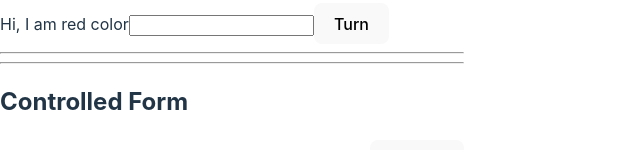
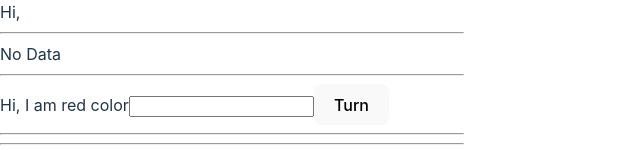
Before and after one commit to 1Aanshu/react-js-project, a React (Vite) app in the folder my-first-project/: page / in a window 1280 px wide. Shown: the top 150 px of the page, without its empty margins (0-640 px from the left). Built offline with nearby package versions, Linux system fonts and the light colour scheme; no server answers.

Commit message:
Css started for styling

```diff
--- a/my-first-project/src/App.jsx
+++ b/my-first-project/src/App.jsx
@@ -7,9 +7,15 @@ import { Dummy } from "./components/Dummy";
 import { Comp1 } from "./components/Context";
 import { Theme } from "./components/Theme";
 import { ProductCall, UserCall } from "./components/PageCall";
+import { Navbar } from "./components/Navbar";
+import { Profile } from "./components/Profile";
 const App = () => {
   return (
     <>
+      <Navbar />
+      <hr />
+      <Profile />
+      <hr />
       <States />
       <hr />
       <hr />
--- a/my-first-project/src/components/Navbar.jsx
+++ b/my-first-project/src/components/Navbar.jsx
@@ -0,0 +1,6 @@
+import { useProfile } from "../context/ProfileContext";
+
+export const Navbar = () => {
+  const context = useProfile();
+  return <div>Hi, {context?.firstName}</div>;
+};
--- a/my-first-project/src/components/Profile.jsx
+++ b/my-first-project/src/components/Profile.jsx
@@ -0,0 +1,14 @@
+import { useProfile } from "../context/ProfileContext";
+
+export const Profile = () => {
+  const context = useProfile();
+  return (
+    <>
+      {context && Object.keys(context).length > 0 ? (
+        <>{context?.firstName.concat(" ", context?.lastName)}</>
+      ) : (
+        "No Data"
+      )}
+    </>
+  );
+};
--- a/my-first-project/src/context/ProfileContext.jsx
+++ b/my-first-project/src/context/ProfileContext.jsx
@@ -1,7 +1,7 @@
-import { createContext, useEffect, useState } from "react";
+import { createContext, useContext, useEffect, useState } from "react";
 import useFetch from "../hooks/useFetch";
 
-export const ProfileContext = createContext(null);
+const ProfileContext = createContext(null);
 export const ProfileContextProvider = ({ children }) => {
   const [profile, setProfile] = useState({});
 
@@ -16,3 +16,11 @@ export const ProfileContextProvider = ({ children }) => {
     </ProfileContext.Provider>
   );
 };
+
+export const useProfile = () => {
+  const context = useContext(ProfileContext);
+  if (context === undefined) {
+    throw new Error("Context must be valid");
+  }
+  return context;
+};
```
Also changed, not shown: my-first-project/src/components/Search.jsx (added).
